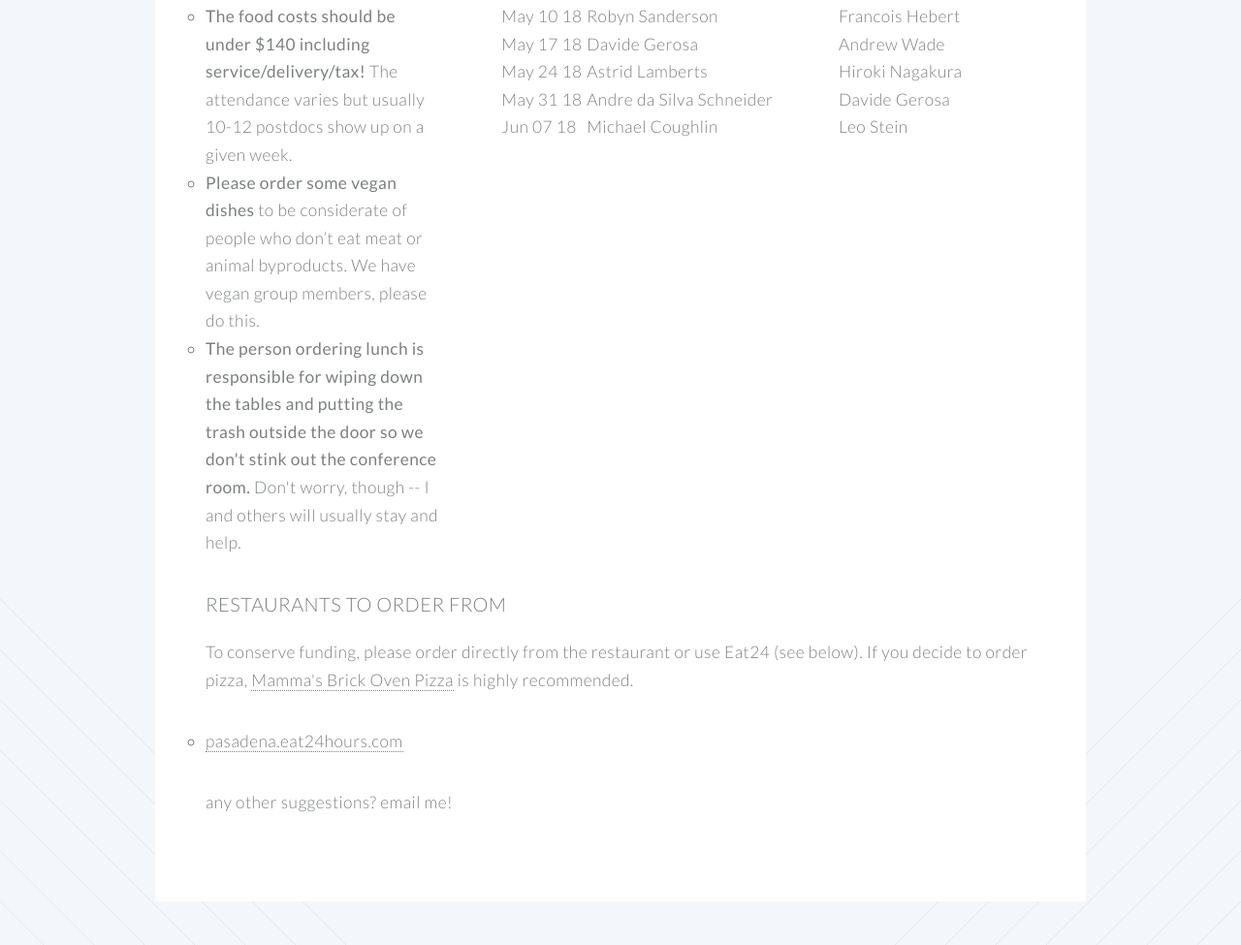
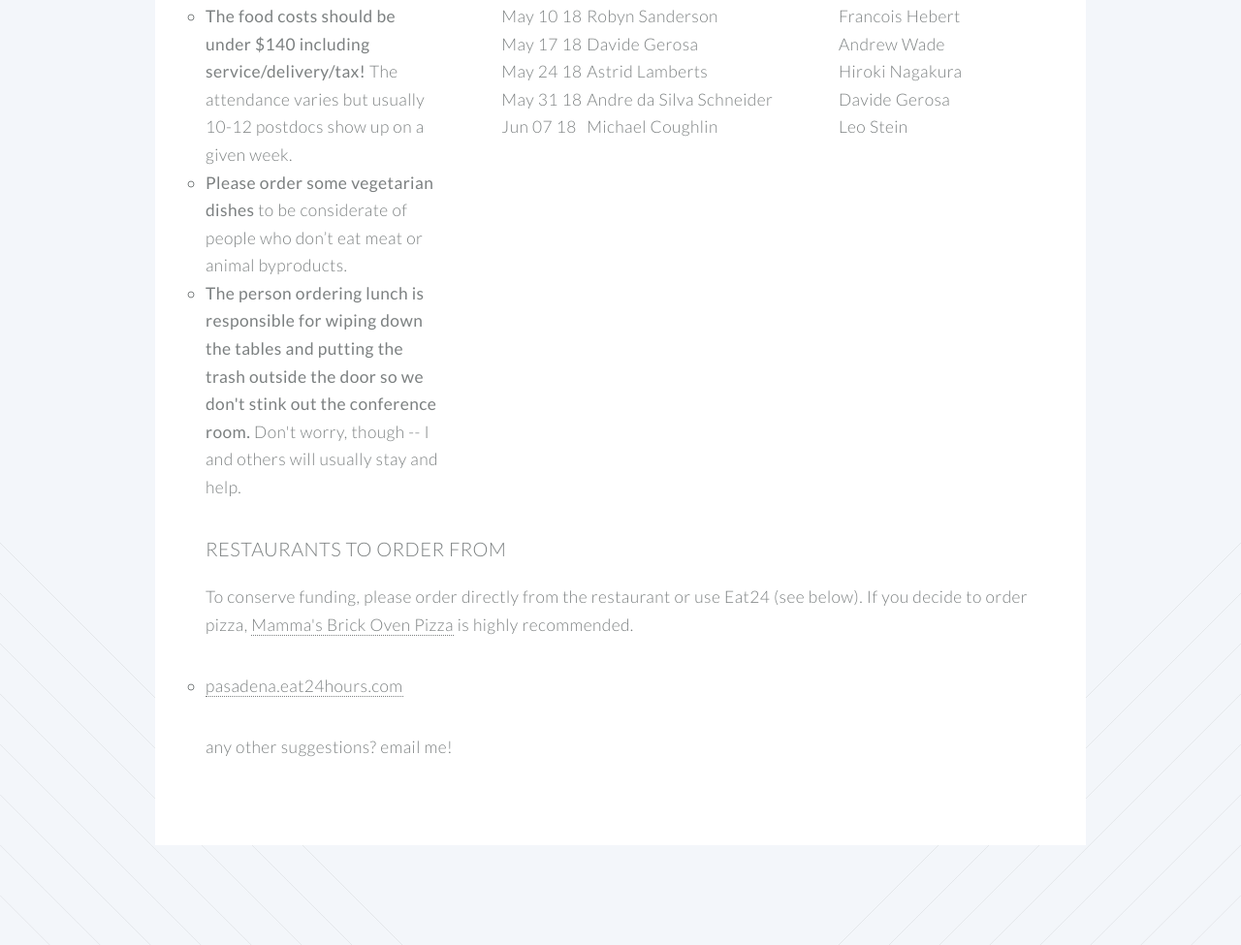
Before and after one commit to evejlee/evejlee.github.io, a plain HTML site: page index.html in a window 1280 px wide. Shown: the part 1917-2892 px from the top of the page at 97% size. Drawn offline with Linux system fonts and the light colour scheme.

Commit message:
vegan removed

```diff
--- a/index.html
+++ b/index.html
@@ -79,7 +79,7 @@ Free for personal and commercial use under the CCA 3.0 license (html5up.net/lice
 								<li>You’ll be reimbursed! See <a href="mailto:joann@caltech.edu">JoAnn Boyd</a> in Cahill 321 and be sure to keep the receipt from the vendor. If you haven't ordered for postdoc lunches before, please give JoAnn your Caltech ID number, phone number, citizenship status, and mailing address (or direct deposit information) so she can get you your monies.</li>
 								<li><strong>The food should usually be ordered around 11am so that it arrives at 12pm.</strong> When giving the location for the drop-off, you can either tell them “the Cahill building at Caltech” or give the address, which is 1216 E. California Blvd. Don’t forget to give them the room number (Cahill 312), too.</li>
 								<li><strong>The food costs should be under $140 including service/delivery/tax!</strong> The attendance varies but usually 10-12 postdocs show up on a given week.</li>
-								<li><strong>Please order some vegan dishes</strong> to be considerate of people who don’t eat meat or animal byproducts. We have vegan group members, please do this.</li>
+								<li><strong>Please order some vegetarian dishes</strong> to be considerate of people who don’t eat meat or animal byproducts.</li>
 								<li><strong>The person ordering lunch is responsible for wiping down the tables and putting the trash outside the door so we don't stink out the conference room.</strong> Don't worry, though -- I and others will usually stay and help.</li>
 							</ul>
 						</section>
```
